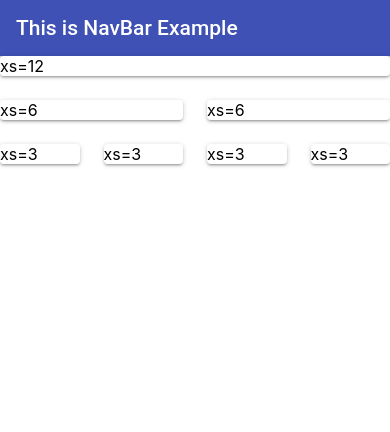
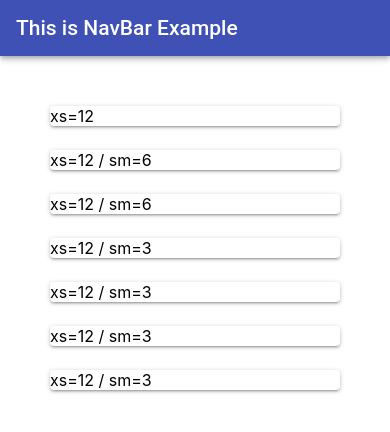
Before and after one commit to gurielmp/agoraReactjs, a React (Create React App) app in the folder app/: page / in a window 390 px wide. Shown: the top 432 px of the page. Built offline with nearby package versions, Linux system fonts and the light colour scheme.

Commit message:
add responsive grid material ui

```diff
--- a/app/src/components/Segment1.js
+++ b/app/src/components/Segment1.js
@@ -4,28 +4,28 @@ import Paper from '@material-ui/core/Paper'
 
 const Segment1 = () => {
  return(
-  <div>
+  <div className="test">
    <Grid container spacing={24}>
      <Grid item xs={12}>
        <Paper>xs=12</Paper>
      </Grid>
-        <Grid item xs={6}>
-          <Paper>xs=6</Paper>
+     <Grid item xs={12} sm={6}>
+       <Paper>xs=12 / sm=6</Paper>
      </Grid>
-        <Grid item xs={6}>
-          <Paper>xs=6</Paper>
+     <Grid item xs={12} sm={6}>
+       <Paper>xs=12 / sm=6</Paper>
      </Grid>
-        <Grid item xs={3}>
-          <Paper>xs=3</Paper>
+     <Grid item xs={12} sm={3}>
+       <Paper>xs=12 / sm=3</Paper>
      </Grid>
-        <Grid item xs={3}>
-          <Paper>xs=3</Paper>
+     <Grid item xs={12} sm={3}>
+       <Paper>xs=12 / sm=3</Paper>
      </Grid>
-        <Grid item xs={3}>
-          <Paper>xs=3</Paper>
+     <Grid item xs={12} sm={3}>
+       <Paper>xs=12 / sm=3</Paper>
      </Grid>
-        <Grid item xs={3}>
-          <Paper>xs=3</Paper>
+     <Grid item xs={12} sm={3}>
+       <Paper>xs=12 / sm=3</Paper>
      </Grid>
    </Grid>
   </div>
--- a/app/src/index.css
+++ b/app/src/index.css
@@ -12,3 +12,7 @@ code {
   font-family: source-code-pro, Menlo, Monaco, Consolas, "Courier New",
     monospace;
 }
+
+.test {
+ padding: 50px;
+}
```
Lines whose indentation alone changed are shown as unchanged.
